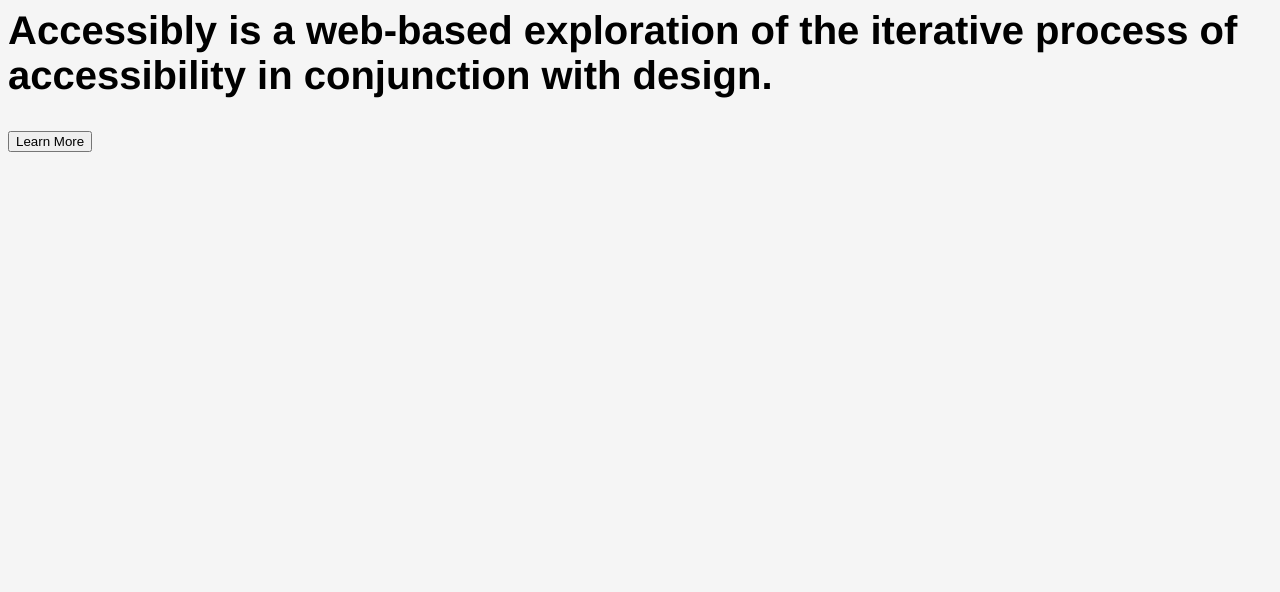
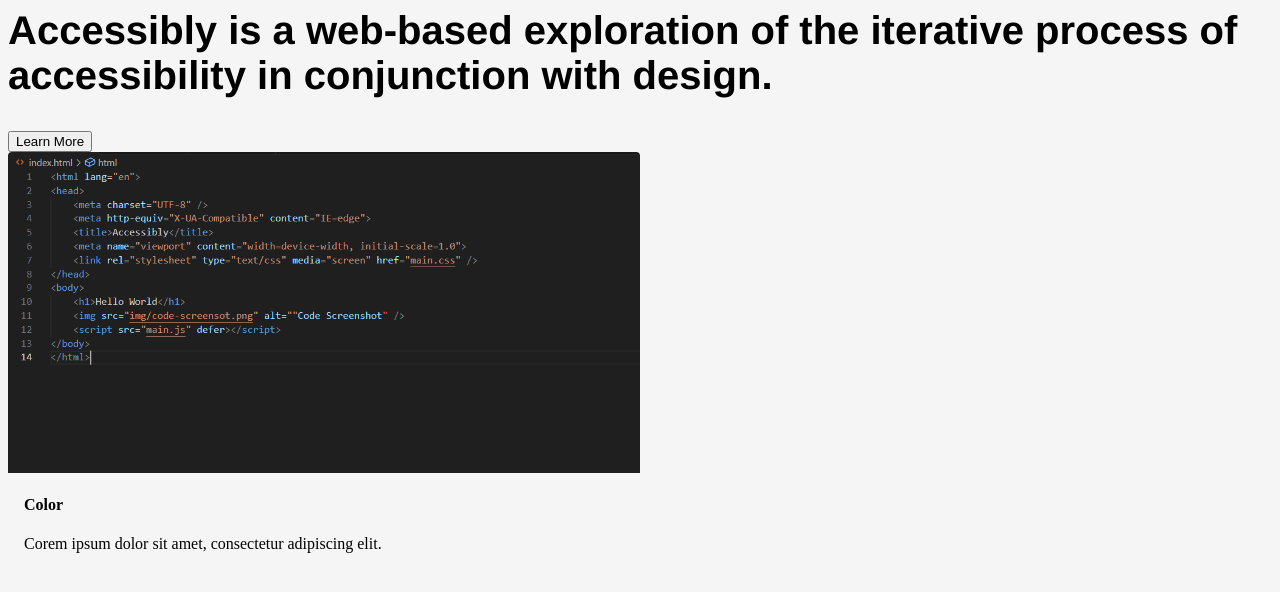
Before and after one commit to laurpritch07/capstone, a plain HTML site: page index.html in a window 1280 px wide. Drawn offline with Linux system fonts and the light colour scheme.

Commit message:
Image Card CSS Updates

```diff
--- a/index.html
+++ b/index.html
@@ -7,9 +7,17 @@
     <link rel="stylesheet" type="text/css" media="screen" href="main.css" />
 </head>
 <body>
+    <script src="main.js" defer></script>
     <h2>Accessibly is a web-based exploration of the iterative process of accessibility in conjunction with design.</h2>
     <button>Learn More</button>
-    <!-- <img src="img/code-screenshot.png" alt="Code Screenshot" /> -->
-    <script src="main.js" defer></script>
+
+     <div class = "card">
+        <img src="img/code-screenshot.png" alt="Code Screenshot" style="width:50%"/>
+        <div class="container">
+            <h4><b>Color</b></h4>
+            <p>Corem ipsum dolor sit amet, consectetur adipiscing elit.</p>
+        </div>
+     </div>
+
 </body>
 </html>
--- a/main.css
+++ b/main.css
@@ -7,3 +7,25 @@
     font-size: 40px;
     font-family:'Franklin Gothic Medium', 'Arial Narrow', Arial, sans-serif;
 }
+
+.card {
+    /* add shadow around card */
+    box-shadow: 0 4px 8px 0 regba(0,0,0,0.2);
+    transition: 0.3s;
+    border-radius: 4px;
+}
+
+.card:hover {
+    /*on hover, deepen shadow*/
+    box-shadow: 0 8px 16px 0 rgba(0,0,0,0.2);
+}
+
+.container {
+    /*padding inside the card container*/
+    padding: 2px 16px;
+}
+
+img {
+    /*rounding top corners of card image*/
+    border-radius: 4px 4px 0 0;;
+}
```
